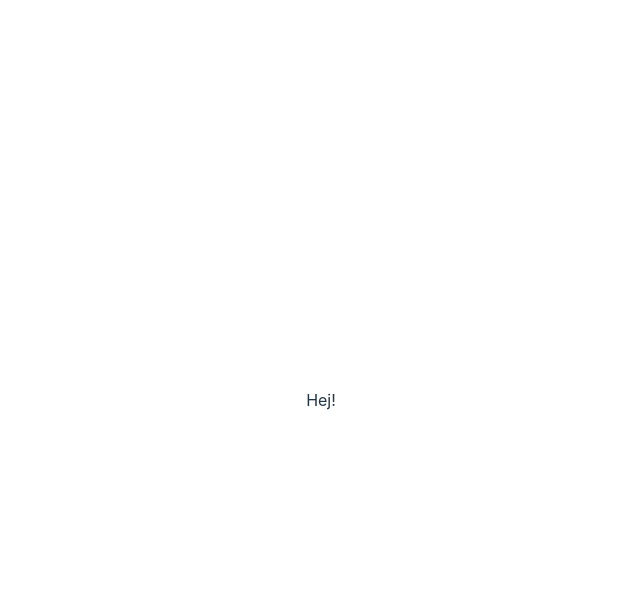
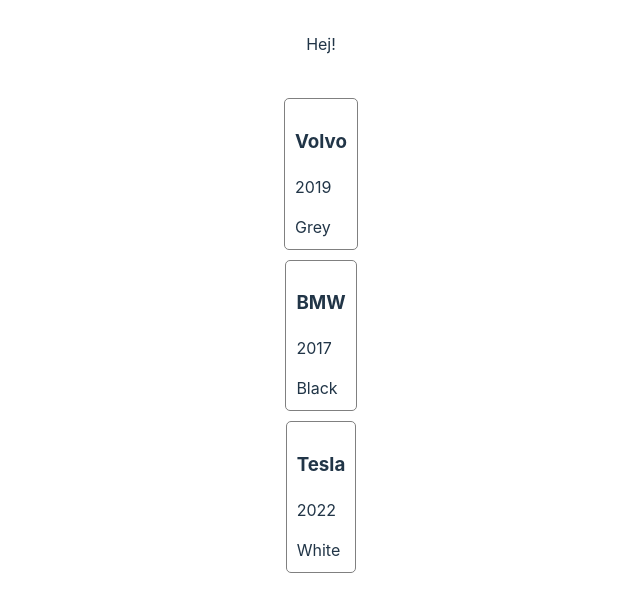
Before and after one commit to Patricianordell/Grupparbete-Git, a website built with Vite: page index.html in a window 1280 px wide. Shown: the whole page, without its empty margins (319-959 px from the left). Built offline with nearby package versions, Linux system fonts and the light colour scheme.

Commit message:
Added car-array

```diff
--- /dev/null
+++ b/src/js/Models/htmlHelpers.js
@@ -0,0 +1,17 @@
+export function createHtmlforCar (car){
+  const carContainer = document.createElement("div");
+  const carBrandTag = document.createElement("h3");
+  const yearTag = document.createElement("p");
+  const colorTag = document.createElement ("span");
+
+  carContainer.className = "car-box";
+
+  carBrandTag.innerHTML = car.carBrand;
+  yearTag.innerHTML = car.year;
+  colorTag.innerHTML = car.color;
+
+  carContainer.appendChild(carBrandTag);
+  carContainer.appendChild(yearTag);
+  carContainer.appendChild(colorTag);
+  document.body.appendChild(carContainer);
+}
--- a/src/js/main.js
+++ b/src/js/main.js
@@ -1 +1,24 @@
 import './../scss/style.scss'
+import { createHtmlforCar } from './Models/HtmlHelpers';
+
+class Car {
+  carBrand;
+  year;
+  color;
+
+  constructor (carBrand, year, color){
+    this.carBrand = carBrand;
+    this.year = year;
+    this.color = color;
+  }
+}
+
+const car = new Car ("Volvo", 2019, "Grey");
+const car2 = new Car ("BMW", 2017, "Black");
+const car3 = new Car ("Tesla", 2022, "White");
+
+const myCars = [car, car2, car3];
+
+for (let i = 0; i <myCars.length; i++){
+  createHtmlforCar(myCars [i]);
+}
--- a/src/scss/style.scss
+++ b/src/scss/style.scss
@@ -26,9 +26,11 @@
 body {
   margin: 0;
   display: flex;
+  flex-direction: column;
   place-items: center;
   min-width: 320px;
   min-height: 100vh;
+  gap: 10px;
 }
 
 h1 {
@@ -83,6 +85,13 @@
   outline: 4px auto -webkit-focus-ring-color;
 }
 
+.car-box {
+  border: 1px solid grey;
+  border-radius: 5px;
+  padding: 10px;
+
+}
+
 @media (prefers-color-scheme: light) {
   :root {
     color: #213547;
```
